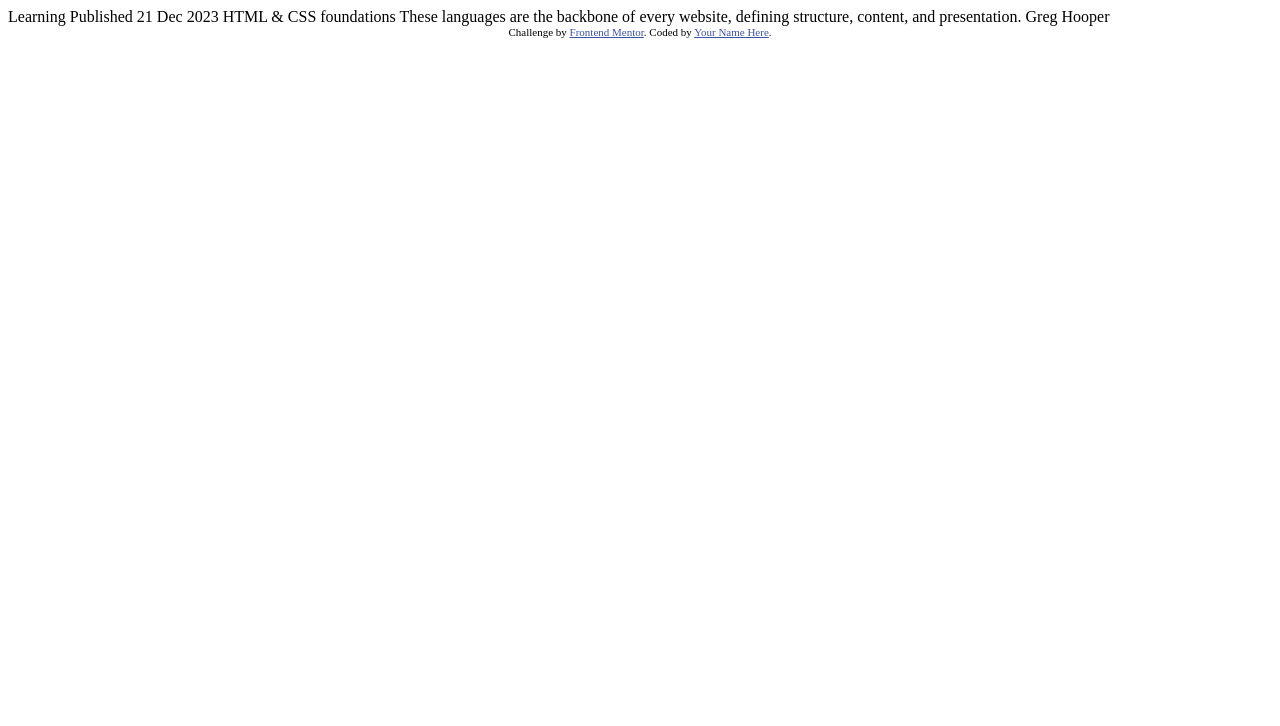
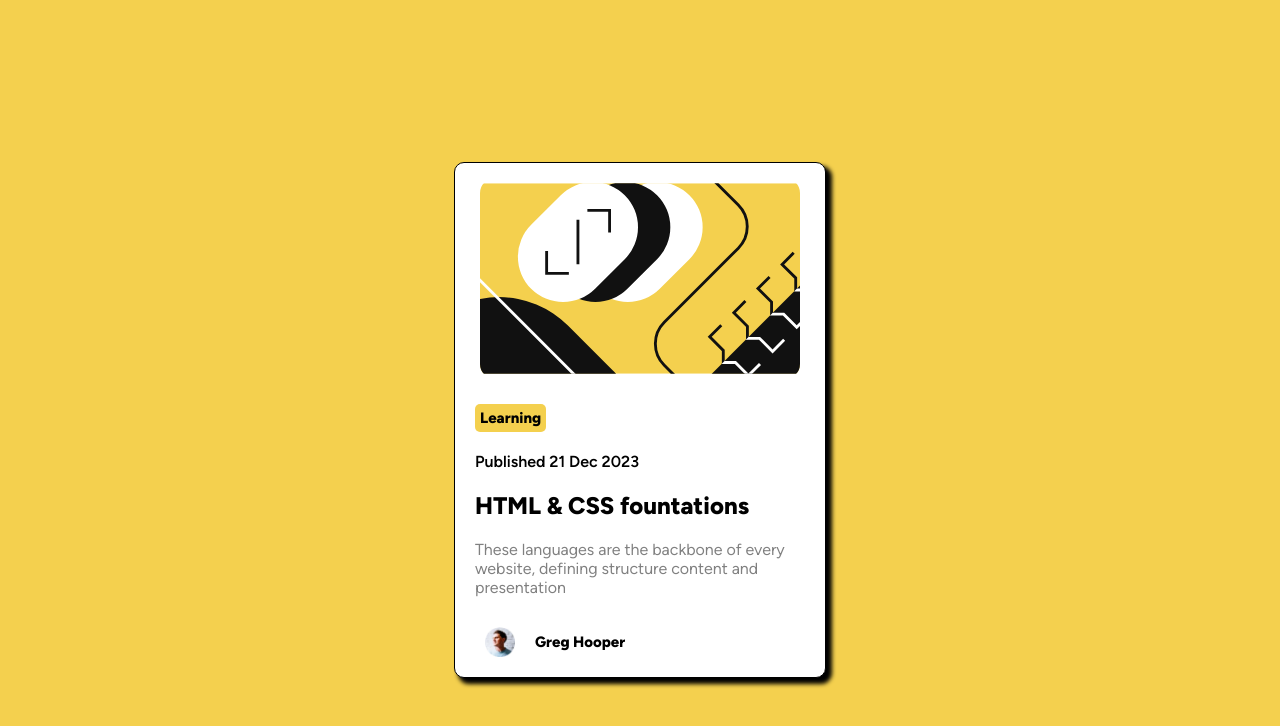
Before and after one commit to pulex94/Blog-preview-card, a plain HTML site: page index.html in a window 1280 px wide. Drawn offline with Linux system fonts and the light colour scheme.

Commit message:
project finished

```diff
--- a/index.html
+++ b/index.html
@@ -1,34 +1,126 @@
 <!DOCTYPE html>
 <html lang="en">
-<head>
-  <meta charset="UTF-8">
-  <meta name="viewport" content="width=device-width, initial-scale=1.0"> <!-- displays site properly based on user's device -->
+  <head>
+    <meta charset="UTF-8" />
+    <meta name="viewport" content="width=device-width, initial-scale=1.0" />
+    <!-- displays site properly based on user's device -->
+    <link rel="stylesheet" href="style.css""
+  </head>
+  <body>
+    <div class="container">
+      <div class="footer">
+        <svg
+          class="logo"
+          xmlns="http://www.w3.org/2000/svg"
+          width="336"
+          height="201"
+          fill="none"
+          viewBox="0 0 336 201"
+        >
+          <g clip-path="url(#a)">
+            <path fill="#F4D04E" d="M0 .5h336v200H0z" />
+            <rect
+              width="139"
+              height="95"
+              x="87.996"
+              y="77.729"
+              fill="#fff"
+              rx="47.5"
+              transform="rotate(-45 87.996 77.729)"
+            />
+            <rect
+              width="139"
+              height="95"
+              x="54.055"
+              y="77.729"
+              fill="#111"
+              rx="47.5"
+              transform="rotate(-45 54.055 77.729)"
+            />
+            <path
+              fill="#111"
+              d="M234.864 209.036 451.4-7.5l67.175 67.175-216.536 216.536z"
+            />
+            <rect
+              width="139"
+              height="95"
+              x="20.114"
+              y="77.729"
+              fill="#fff"
+              rx="47.5"
+              transform="rotate(-45 20.114 77.729)"
+            />
+            <rect
+              width="204.19"
+              height="270.554"
+              fill="#111"
+              rx="102.095"
+              transform="scale(-1 1) rotate(45 -103.887 14.564)"
+            />
+            <path
+              stroke="#fff"
+              stroke-width="3"
+              d="m6.69-357.5 135.583 135.727c12.481 12.494 12.481 32.737 0 45.231L-45.544 11.475c-12.481 12.494-12.481 32.737 0 45.23L107.088 209.5"
+            />
+            <path
+              stroke="#111"
+              stroke-width="3"
+              d="M69.965 71.719v23.334h23.334M136.079 52.273V28.94h-23.334M102.845 38.838v46.67M210.364-37.5l60.873 60.873c12.497 12.496 12.497 32.758 0 45.254l-77.745 77.746c-12.497 12.496-12.497 32.758 0 45.254l69.872 69.873"
+            />
+            <path
+              stroke="#111"
+              stroke-width="3"
+              d="m253.339 149.574-12.144 12.145 14.256 14.257v12.672h12.673l13.729 13.729 12.145-12.145M278.685 124.228l-12.145 12.145 14.257 14.257v12.673h12.673l13.729 13.729 12.145-12.145M304.031 98.883l-12.145 12.144 14.257 14.257v12.673h12.673l13.729 13.729 12.144-12.145M329.376 73.537l-12.145 12.145 14.257 14.257v12.672h12.673l13.729 13.729 12.145-12.144"
+            />
+            <path
+              stroke="#fff"
+              stroke-width="5"
+              d="m354.722 48.191-12.145 12.145 14.257 14.257v12.673h12.673l13.729 13.729 12.145-12.145"
+            />
+            <mask
+              id="b"
+              width="285"
+              height="285"
+              x="234"
+              y="-8"
+              maskUnits="userSpaceOnUse"
+              style="mask-type: alpha"
+            >
+              <path
+                fill="#111"
+                d="M234.864 209.036 451.4-7.5l67.175 67.175-216.536 216.536z"
+              />
+            </mask>
+            <g stroke="#fff" mask="url(#b)">
+              <path
+                stroke-width="3"
+                d="m253.339 149.574-12.144 12.145 14.256 14.257v12.672h12.673l13.729 13.729 12.145-12.145M278.685 124.228l-12.145 12.145 14.257 14.257v12.673h12.673l13.729 13.729 12.145-12.145M304.031 98.883l-12.145 12.144 14.257 14.257v12.673h12.673l13.729 13.729 12.144-12.145M329.376 73.537l-12.145 12.145 14.257 14.257v12.672h12.673l13.729 13.729 12.145-12.145"
+              />
+              <path
+                stroke-width="5"
+                d="m354.722 48.191-12.145 12.145 14.257 14.257v12.673h12.673l13.729 13.729 12.145-12.145"
+              />
+            </g>
+          </g>
+          <defs>
+            <clipPath id="a">
+              <path fill="#fff" d="M0 .5h336v200H0z" />
+            </clipPath>
+          </defs>
+        </svg>
+      </div>
+      <button class="content-bold">Learning</button>
+      <p class="content-semibold">Published 21 Dec 2023</p>
+      <h2>HTML & CSS fountations</h2>
+      <p class="description">
+        These languages are the backbone of every website, defining structure
+        content and presentation
+      </p>
+      <div class="footer">
+        <img src="./assets/images/image-avatar.webp" class="icon" />
 
-  <link rel="icon" type="image/png" sizes="32x32" href="./assets/images/favicon-32x32.png">
-
-  <title>Frontend Mentor | Blog preview card</title>
-
-  <!-- Feel free to remove these styles or customise in your own stylesheet 👍 -->
-  <style>
-    .attribution { font-size: 11px; text-align: center; }
-    .attribution a { color: hsl(228, 45%, 44%); }
-  </style>
-</head>
-<body>
-
-  Learning
-
-  Published 21 Dec 2023
-
-  HTML & CSS foundations
-
-  These languages are the backbone of every website, defining structure, content, and presentation.
-
-  Greg Hooper
-
-  <div class="attribution">
-    Challenge by <a href="https://www.frontendmentor.io?ref=challenge" target="_blank">Frontend Mentor</a>.
-    Coded by <a href="#">Your Name Here</a>.
-  </div>
-</body>
+        <p class="content-bold" id="author">Greg Hooper</p>
+      </div>
+    </div>
+  </body>
 </html>
--- /dev/null
+++ b/style.css
@@ -0,0 +1,128 @@
+/* # Front-end Style Guide
+
+## Layout
+
+The designs were created to the following widths:
+
+- Mobile: 375px
+- Desktop: 1440px
+
+## Colors
+
+### Primary
+
+- Yellow: hsl(47, 88%, 63%)
+
+### Neutral
+
+- White: hsl(0, 0%, 100%)
+- Grey: hsl(0, 0%, 50%)
+- Black: hsl(0, 0%, 7%)
+
+## Typography
+
+### Body Copy
+
+- Font size (paragraph): 16px
+
+### Font
+
+- Family: [Figtree](https://fonts.google.com/specimen/Figtree)
+- Weights: 600, 800
+ */
+
+@font-face {
+  font-family: Figtree-ExtraBold;
+  src: url(./assets/fonts/static/Figtree-ExtraBold.ttf);
+}
+
+@font-face {
+  font-family: Figtree-SemiBold;
+  src: url(./assets/fonts/static/Figtree-SemiBold.ttf);
+}
+
+@font-face {
+  font-family: Figtree-Italic;
+  src: url(./assets/fonts/Figtree-Italic-VariableFont_wght.ttf);
+}
+
+@font-face {
+  font-family: Figtree;
+  src: url(./assets/fonts/Figtree-VariableFont_wght.ttf);
+}
+
+* {
+  margin: 10px;
+  font-family: Figtree;
+}
+
+body {
+  background-color: hsl(47, 88%, 63%);
+  height: 100vh;
+  display: flex;
+  align-items: center;
+  justify-content: center;
+}
+h2,
+.content-bold {
+  font-family: Figtree-ExtraBold;
+  transition: ease-in-out 0.2s;
+}
+
+h2:hover {
+  color: hsl(47, 88%, 63%);
+  cursor: pointer;
+}
+
+.content-semibold {
+  font-family: Figtree-SemiBold;
+}
+
+.description {
+  color: hsl(0, 0%, 50%);
+}
+
+.container {
+  width: 350px;
+
+  display: flex;
+  flex-direction: column;
+  background-color: white;
+  border-radius: 10px;
+  padding-left: 10px;
+  padding-right: 10px;
+  border: 1px solid black;
+  -webkit-box-shadow: 5px 5px 4px 1px #000000;
+  box-shadow: 5px 5px 4px 1px #000000;
+}
+
+button {
+  width: fit-content;
+  background-color: hsl(47, 88%, 63%);
+  border: 0px;
+  font-size: 15px;
+  padding: 5px;
+  border-radius: 5px;
+  cursor: pointer;
+}
+
+.icon {
+  height: 30px;
+  width: 30px;
+}
+
+.footer {
+  display: flex;
+  align-items: center;
+}
+
+.footer svg {
+  border-radius: 15px;
+}
+.logo {
+  margin: 5px;
+}
+
+#author {
+  font-size: 15px;
+}
```
